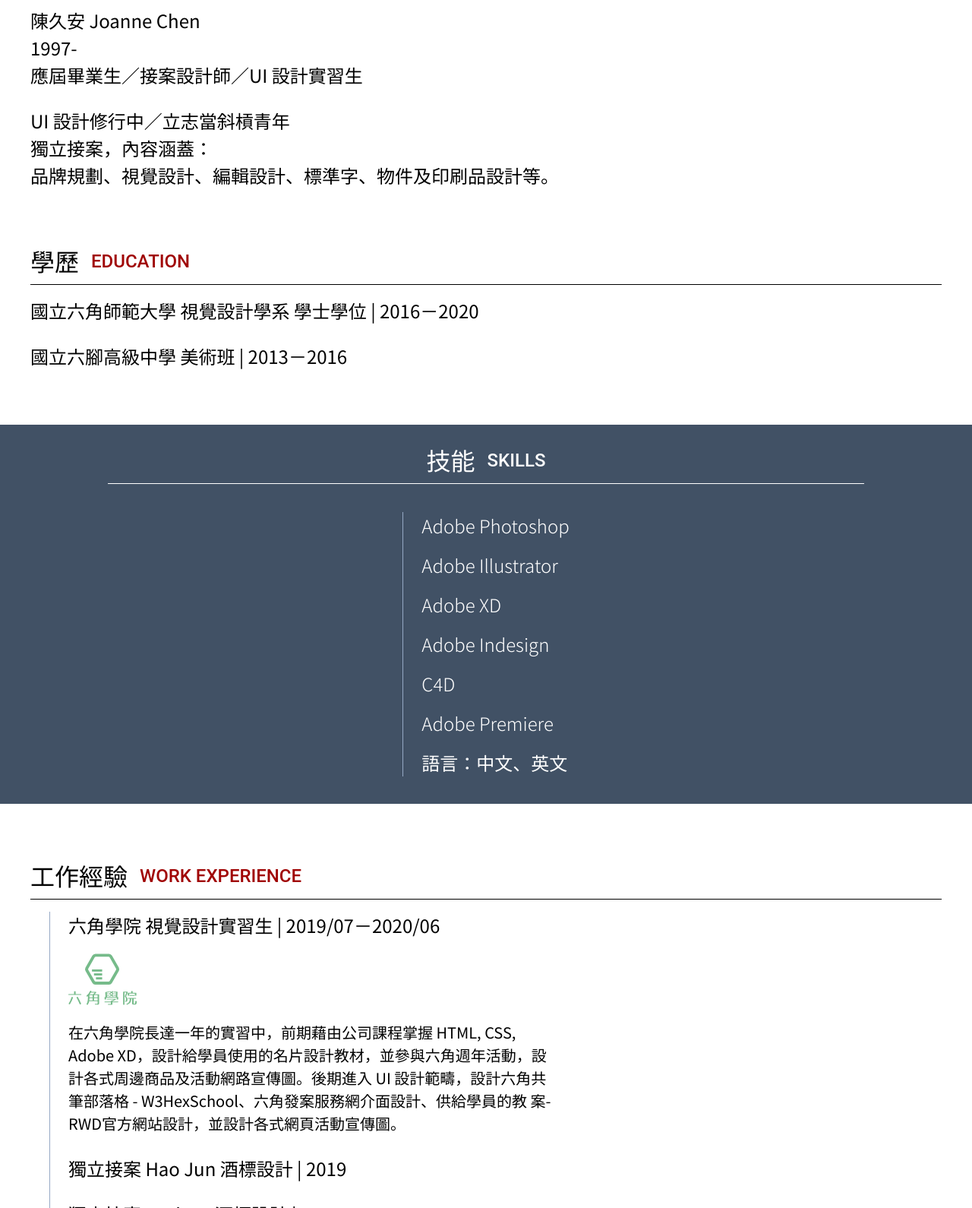
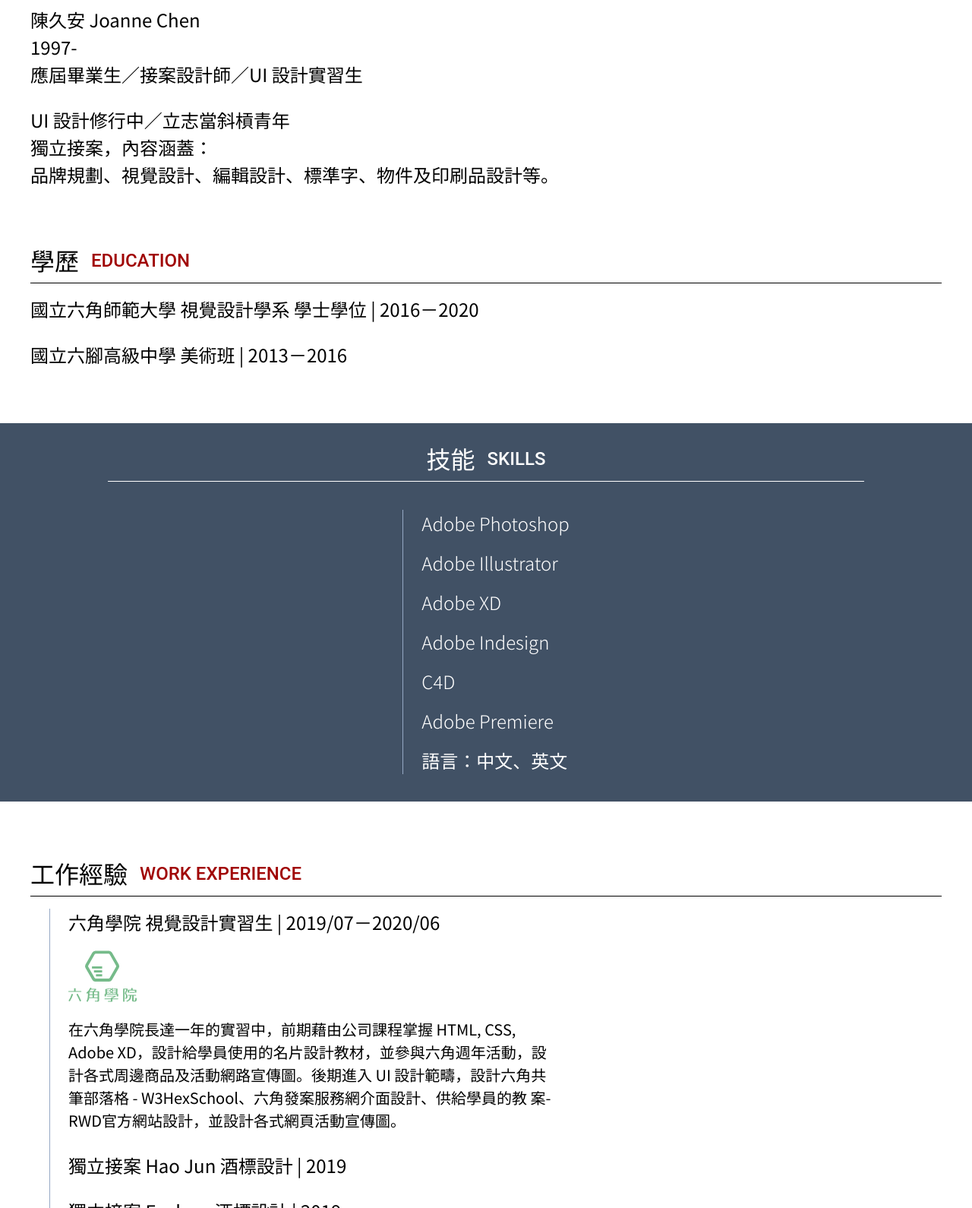
Before and after one commit to hungcurry/webLayout-2021-week01, a plain HTML site: page index.html in a window 1280 px wide. Shown: the part 732-2322 px from the top of the page at 76% size. Drawn offline with Linux system fonts and the light colour scheme.

Commit message:
優化修正

```diff
--- a/index.html
+++ b/index.html
@@ -13,22 +13,15 @@
 
 <body>
 
-	<header class="header">
-		<div class="container">
+	<header class="header container">
 		<div class="title Roboto">
 			<h1>Joanne<br>Chen</h1>
 		</div>
-			<div class="imgBox">
-				<img src="images/photo-1536180931879-fd2d652efddc@2x.png" alt="">
-			</div>
-		</div>
+		<img class="imgBox" src="images/photo-1536180931879-fd2d652efddc@2x.png" alt="">
 	</header>
 	<!-- profile -->
-	<section class="profile mb-9">
-	<div class="container">
-		<div class="subTitle mb-2">
-			<h2>個人資料<span class="Roboto">PROFILE</span></h2>
-		</div>
+	<section class="profile container mb-9">
+		<h2 class="subTitle mb-2">個人資料<span class="Roboto">PROFILE</span></h2>
 		<ul class="content">
 			<li class="mb-3">陳久安 Joanne Chen<br>1997- <br>應屆畢業生／接案設計師／UI 設計實習生</li>
 			<li>UI 設計修行中／立志當斜槓青年
@@ -36,26 +29,19 @@
 				<br>品牌規劃、視覺設計、編輯設計、標準字、物件及印刷品設計等。
 			</li>
 		</ul>
-	</div>
 	</section>
 	<!-- education -->
-	<section class="education mb-9">
-		<div class="container">
-			<div class="subTitle mb-2">
-				<h2>學歷<span class="Roboto">EDUCATION</span></h2>
-			</div>
+	<section class="education container mb-9">
+		<h2 class="subTitle mb-2">學歷<span class="Roboto">EDUCATION</span></h2>
 		<ul class="content">
 			<li class="mb-3">國立六角師範大學 視覺設計學系 學士學位 | 2016－2020</li>
 			<li>國立六腳高級中學 美術班 | 2013－2016</li>
 		</ul>
-		</div>
 	</section>
 	<!-- skill -->
 	<section class="skill mb-9">
 		<div class="container">
-			<div class="subTitle subTitle-white">
-				<h2>技能<span class="Roboto">SKILLS</span></h2>
-			</div>
+			<h2 class="subTitle subTitle-white">技能<span class="Roboto">SKILLS</span></h2>
 			<div class="content-outer">
 				<ul class="content">
 					<li class="mb-2">Adobe Photoshop</li>
@@ -70,11 +56,8 @@
 		</div>
 	</section>
 	<!-- experience -->
-	<section class="experience mb-9">
-		<div class="container">
-			<div class="subTitle mb-2">
-				<h2>工作經驗<span class="Roboto">WORK EXPERIENCE</span></h2>
-			</div>
+	<section class="experience container mb-9">
+		<h2 class="subTitle mb-2">工作經驗<span class="Roboto">WORK EXPERIENCE</span></h2>
 		<div class="content-outer">
 			<ul class="content">
 				<li class="mb-3">
@@ -92,14 +75,11 @@
 				</li>
 			</ul>
 		</div>
-		</div>
 	</section>
+	<!-- footer -->
 	<footer class="footer">
 		<div class="container">
-				<div class="subTitle subTitle-white">
-					<h2>聯絡方式<span class="Roboto">CONTACT METHOD</span></h2>
-				</div>
-				<div class="content-outer">
+			<h2 class="subTitle subTitle-white">聯絡方式<span class="Roboto">CONTACT METHOD</span></h2>
 			<ul class="content">
 				<li class="mb-2">Mail：
 					<a href="mailto:xxxd@hexschool.com">xxxd@hexschool.com</a>
@@ -132,7 +112,6 @@
 				</li>
 			</ul>
 		</div>
-		</div>
 	</footer>
 
 
--- a/scss/_style.scss
+++ b/scss/_style.scss
@@ -20,14 +20,12 @@
 /* module
 ---------------------------*/
 .subTitle{
+	@include fontSize(32px , 43px);
+  border-bottom: 1px solid $black;
+	display: flex;
+	align-items: center;
+	padding-top: 1px;
 	padding-bottom: 8px;
-  border-bottom: 1px solid $black;
-	h2{
-		@include fontSize(32px , 43px);
-		display: flex;
-		align-items: center;
-		padding: 1px 0;
-	}
 	span{
 		@include fontSize(24px , 32px);
 		color: $secondary;
@@ -38,9 +36,7 @@
 .subTitle-white{
   border-bottom: 1px solid $white;
 	margin-bottom: 37px;
-	h2{
-		justify-content: center;
-	}
+	justify-content: center;
 	span{
 		color: $white;
 	}
```
Also changed, not shown: dist/css/all.min.css, normal/css/all.css, 2 other files. Lines whose indentation alone changed are shown as unchanged.
